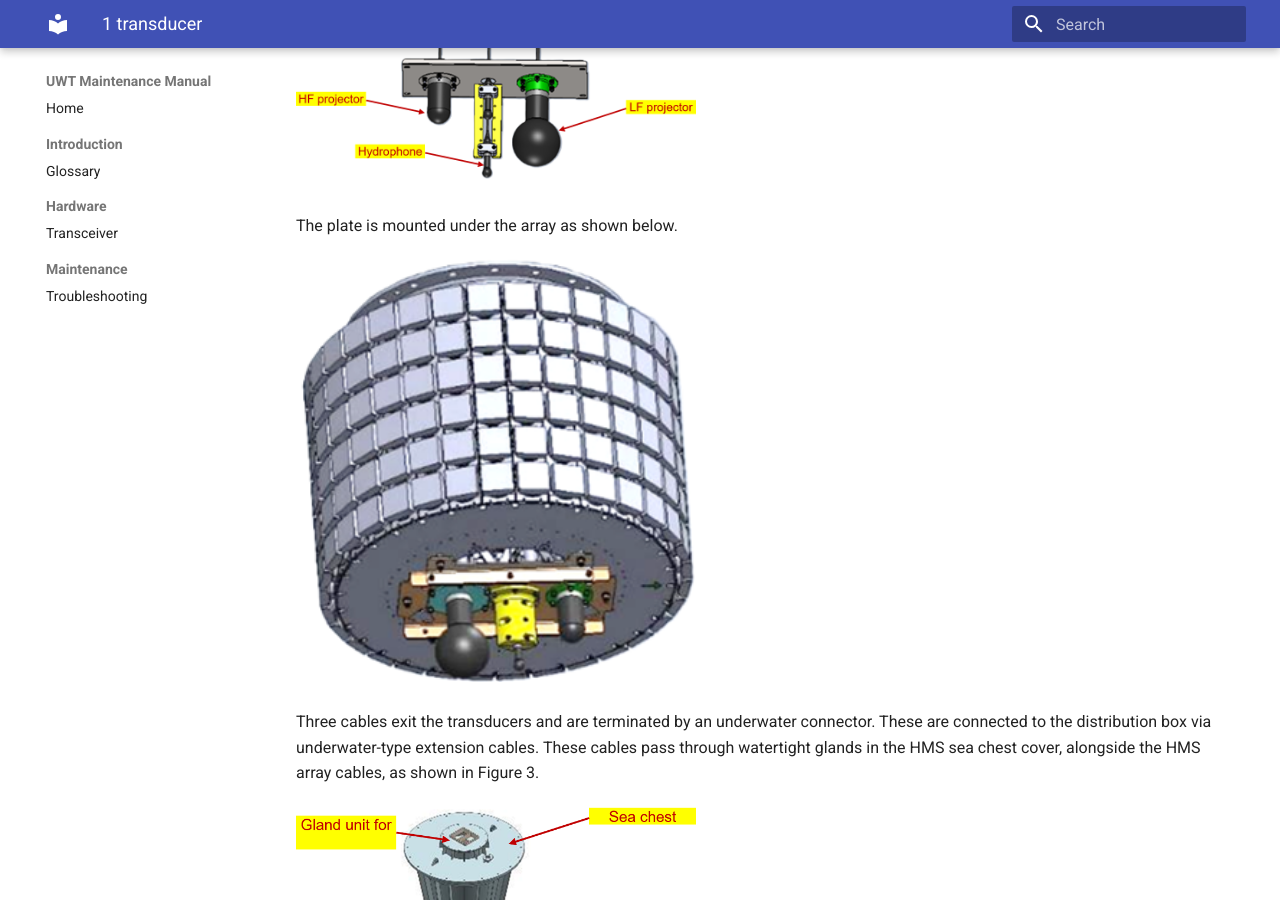
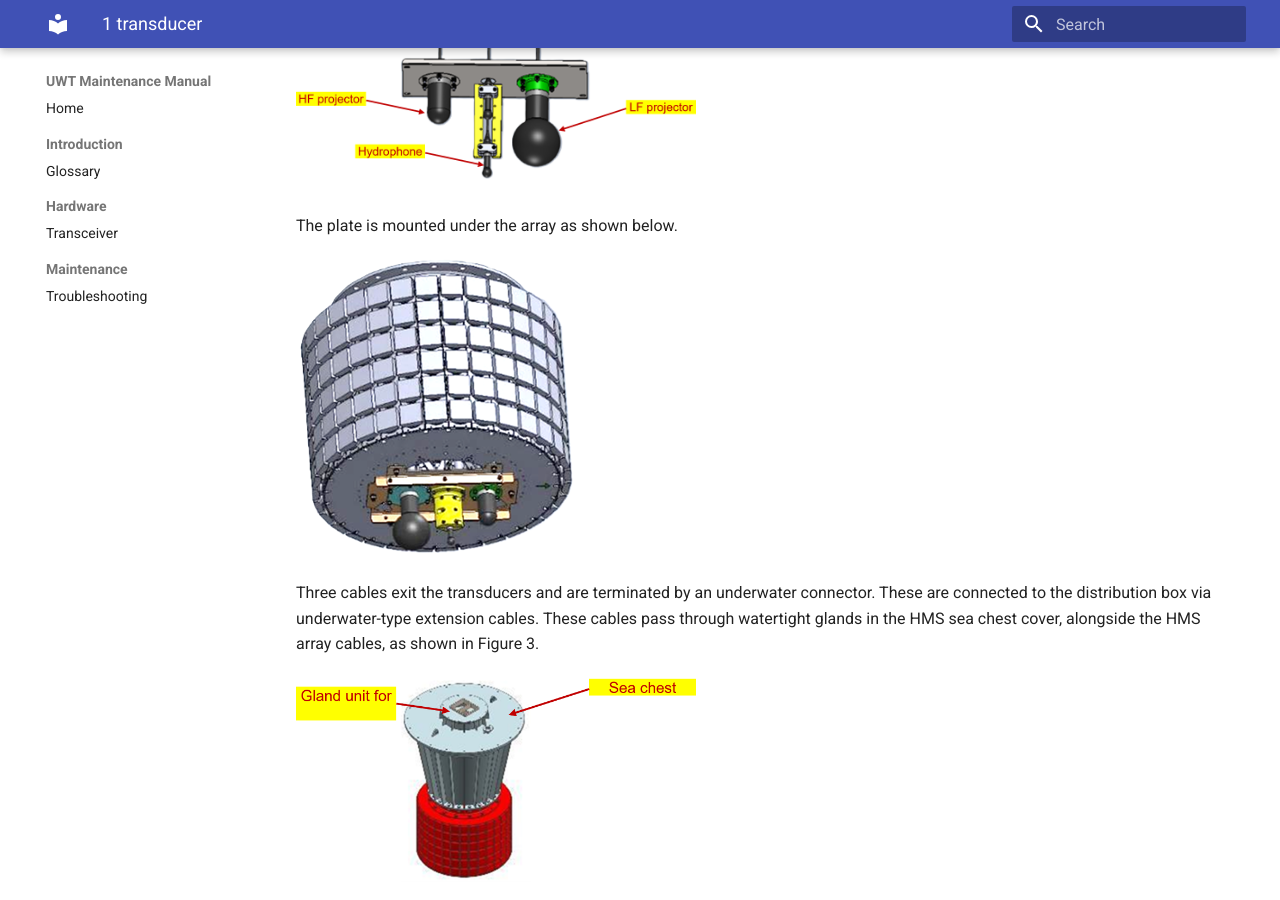
Before and after one commit to Stefanie-Saffern/uwt-maintenance-manual, an MkDocs documentation site: the page built from docs/02-hardware/1_transducer.md, in a window 1280 px wide and 900 px high, scrolled down 369 px. Built offline with MkDocs 1.6.1 and Material for MkDocs 9.7.7, drawn with Linux system fonts in a browser that asks for light colours.

Commit message:
Update 1_transducer.md

```diff
--- a/docs/02-hardware/1_transducer.md
+++ b/docs/02-hardware/1_transducer.md
@@ -4,7 +4,7 @@ Both the transducer unit projectors and the hydrophone are mounted on a plate, a
 
 <div style="max-width: 400px; margin: 20px 0;">
 
-    <img src="https://raw.githubusercontent.com/stefanie-saffern/uwt-maintenance-manual/main/images/hardware/transducer-unit.png" alt="Transducer unit" style="width: 100%;">
+    <img src="https://raw.githubusercontent.com/stefanie-saffern/uwt-maintenance-manual/main/images/hardware/transducer-unit.png">
 
 </div>
 
@@ -12,7 +12,7 @@ The plate is mounted under the array as shown below.
 
 <div style="max-width: 400px; margin: 20px 0;">
 
-    <img src="https://raw.githubusercontent.com/stefanie-saffern/uwt-maintenance-manual/main/images/hardware/UWT-transducers-under-hms-array.png" alt="UWT transducers under the HMS array" style="width: 100%;">
+    <img src="https://raw.githubusercontent.com/stefanie-saffern/uwt-maintenance-manual/main/images/hardware/UWT-transducers-under-hms-array.png">
 
 </div>
 
@@ -20,7 +20,7 @@ Three cables exit the transducers and are terminated by an underwater connector.
 
 <div style="max-width: 400px; margin: 20px 0;">
 
-    <img src="https://raw.githubusercontent.com/stefanie-saffern/uwt-maintenance-manual/main/images/hardware/dome-and-sea-chest.png" alt="Dome and sea chest" style="width: 100%;">
+    <img src="https://raw.githubusercontent.com/stefanie-saffern/uwt-maintenance-manual/main/images/hardware/dome-and-sea-chest.png">
 
 </div>
 
@@ -30,7 +30,7 @@ The low frequency (LF) projector is a spherical transducer. An isometric view is
 
 <div style="max-width: 400px; margin: 20px 0;">
 
-    <img src="https://raw.githubusercontent.com/stefanie-saffern/uwt-maintenance-manual/main/images/hardware/isometric-view-lf-projector.png" alt="Isometric view of the LF projector" style="width: 100%;">
+    <img src="https://raw.githubusercontent.com/stefanie-saffern/uwt-maintenance-manual/main/images/hardware/isometric-view-lf-projector.png">
 
 </div>
 
@@ -38,7 +38,7 @@ The LF projector measures 165 mm in diameter by 262.5 mm in height, with a weigh
 
 <div style="max-width: 400px; margin: 20px 0;">
 
-    <img src="https://raw.githubusercontent.com/stefanie-saffern/uwt-maintenance-manual/main/images/hardware/technical-view-lf-projector.jpg" alt="Technical views of the LF projector" style="width: 100%;">
+    <img src="https://raw.githubusercontent.com/stefanie-saffern/uwt-maintenance-manual/main/images/hardware/technical-view-lf-projector.jpg">
 
 </div>
 
@@ -53,7 +53,7 @@ The 14 m extension cable (common to both LF and HF models) is shown in Figure 6.
 
 <div style="width: 400px; margin: 20px 0;">
 
-    <img src="https://raw.githubusercontent.com/stefanie-saffern/uwt-maintenance-manual/main/images/hardware/lf-hf-projector-extension-cable.png" alt="LF / HF projector extension cable" style="width: 100%;">
+    <img src="https://raw.githubusercontent.com/stefanie-saffern/uwt-maintenance-manual/main/images/hardware/lf-hf-projector-extension-cable.png">
 
 </div>
 
@@ -63,6 +63,6 @@ The high frequency (HF) projector is a hemispherical transducer. An isometric vi
 
 <div style="width: 400px; margin: 20px 0;">
 
-    <img src="https://raw.githubusercontent.com/stefanie-saffern/uwt-maintenance-manual/main/images/hardware/isometric-view-hf-projector.png" alt="Isometric view of the HF projector" style="width: 100%;
+    <img src="https://raw.githubusercontent.com/stefanie-saffern/uwt-maintenance-manual/main/images/hardware/isometric-view-hf-projector.png>
 
 </div>
```
